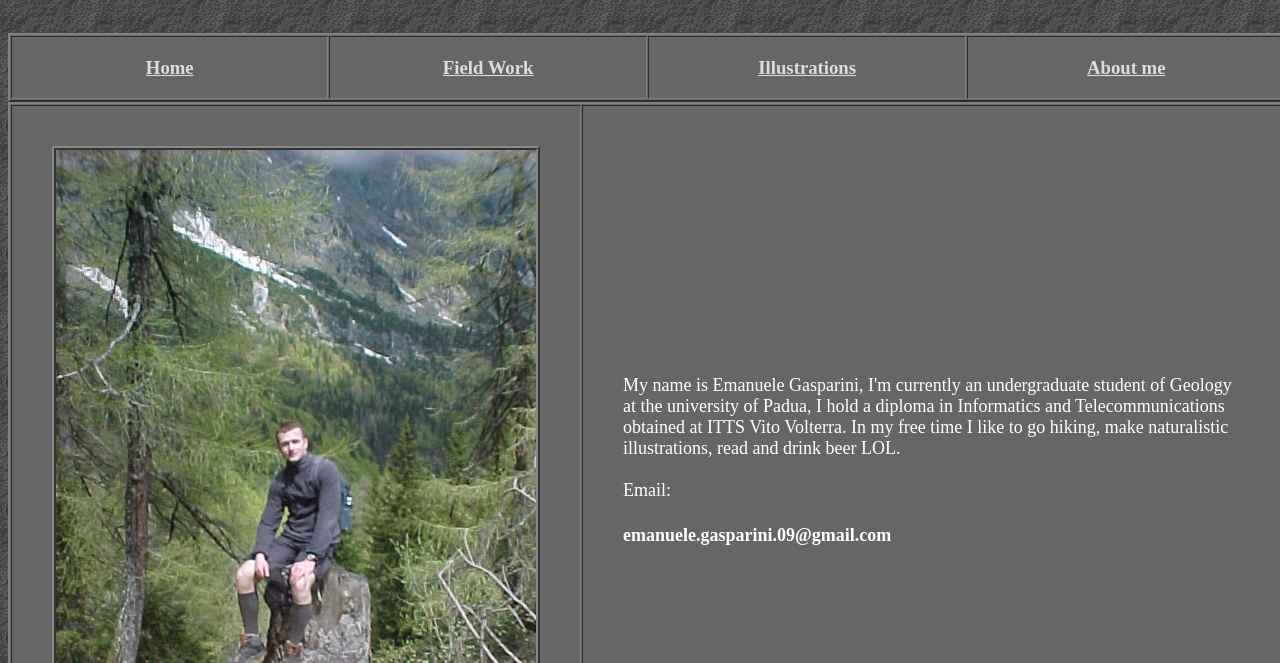
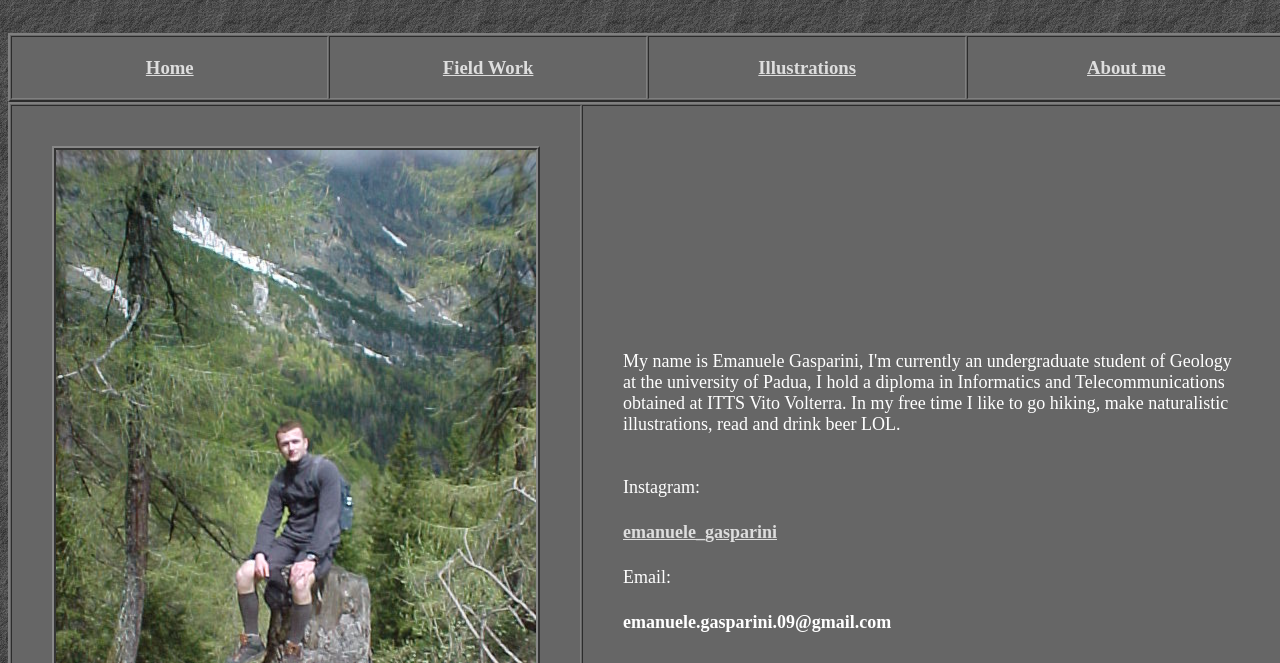
Before and after one commit to Kaspar03/Kaspar03.github.io, a plain HTML site: page about.html in a window 1280 px wide. Shown: the part 137-800 px from the top of the page. Drawn offline with Linux system fonts and the light colour scheme.

Commit message:
Update about.html

```diff
--- a/about.html
+++ b/about.html
@@ -43,10 +43,11 @@
 
                        </td>
                        <td>
-                           <font size="4">
+                           <font size="4"><br><br><br>
                            My name is Emanuele Gasparini, I'm currently an undergraduate student of Geology at the university of Padua,
                             I hold a diploma in Informatics and Telecommunications obtained at ITTS Vito Volterra.
-                            In my free time I like to go hiking, make naturalistic illustrations, read and drink beer LOL.<br><br>
+                            In my free time I like to go hiking, make naturalistic illustrations, read and drink beer LOL.<br><br><br>
+                           Instagram: <h4><a href="https://www.instagram.com/emanuele_gasparini/">emanuele_gasparini</a></h4>
                            Email: <h4>emanuele.gasparini.09@gmail.com</h4>
                            </font>
                        </td>
```
